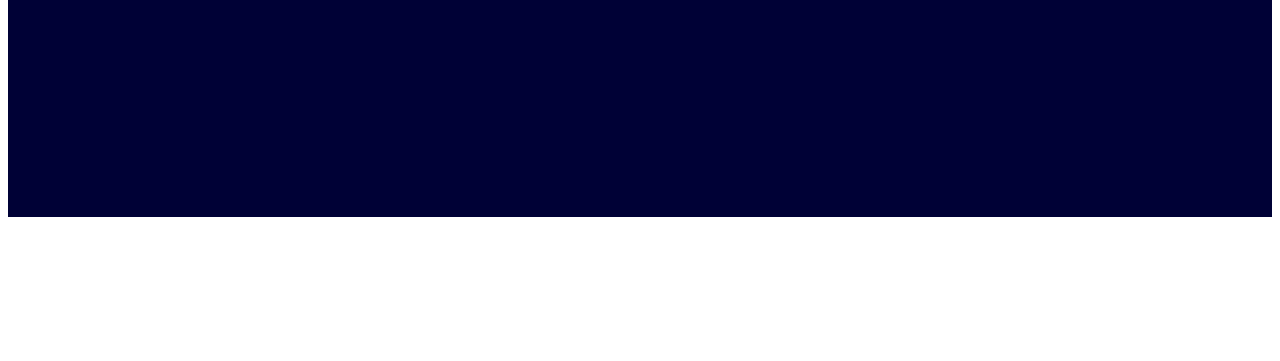
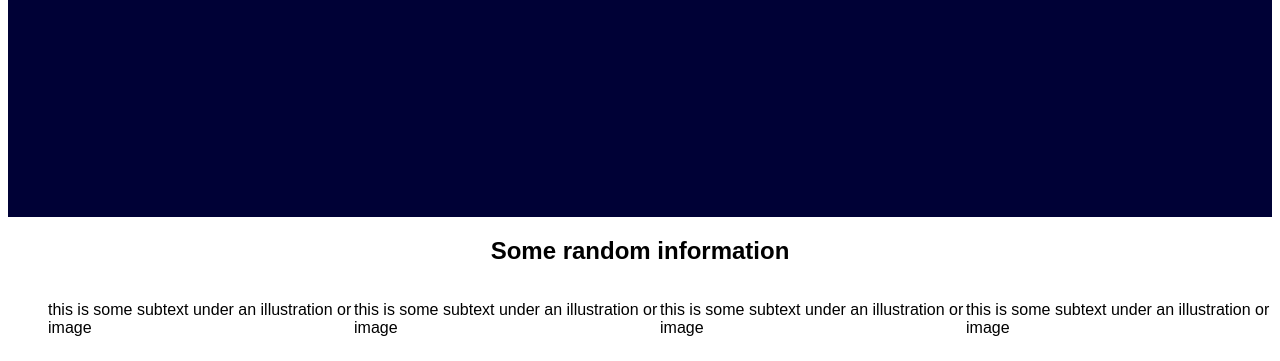
Before and after one commit to triple555nickel/TOP-Landing-Page-Project, a plain HTML site: page index.html in a window 1280 px wide. Shown: the part 474-835 px from the top of the page. Before the commit the page ends 800 px from the top, so only its background shows below. Drawn offline with Linux system fonts and the light colour scheme.

Commit message:
Began secondbody css structure

```diff
--- a/index.html
+++ b/index.html
@@ -34,6 +34,16 @@
                 </div>
             </div>
         </div>
+
+        <div class="secondbody">
+            <h2 class="header-two">Some random information</h2>
+                <ul class="no-grandma">
+                    <li>this is some subtext under an illustration or image</li>
+                    <li>this is some subtext under an illustration or image</li>
+                    <li>this is some subtext under an illustration or image</li>
+                    <li>this is some subtext under an illustration or image</li>
+                </ul>
+        </div>
     </div>
 </body>
 </html>
--- a/styles.css
+++ b/styles.css
@@ -4,12 +4,13 @@
 
 .first-container {
     justify-content: center;
-    background-color: black;
+    flex: 1;
   }
 
 .headercontainer,
 .firstbody {
     display: flex;
+    flex: 1;
     background-color: rgb(0, 1, 54);
     color: white;
 }
@@ -46,6 +47,7 @@ ul {
 
 .firstbody {
     display: flex;
+    flex: 1;
     justify-content: space-between;
     align-items: center;
     padding: 220px;
@@ -77,7 +79,8 @@ ul {
 
 .right {
     display: flex;
-    justify-content: flex-start;
+    justify-content: flex-end;
+    flex: 1;
    }
 
 .tech-img {
@@ -96,7 +99,15 @@ ul {
 }
 
 .secondbody {
+    display: flex;
+    flex-direction: column;
+    align-items: center;
+    justify-content: center;
+}
 
+.no-grandma {
+    display: flex;
+    flex-direction: row;
 }
 
 .thirdbody {
```
